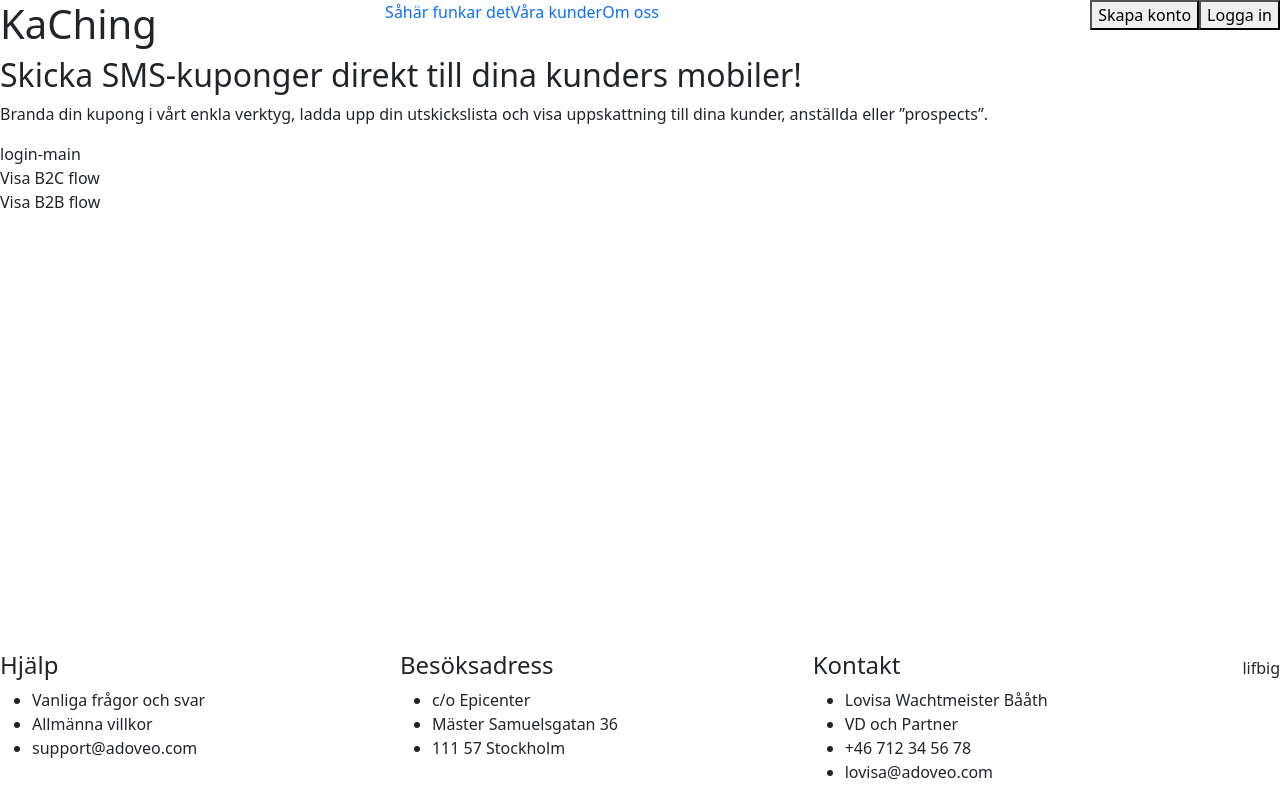
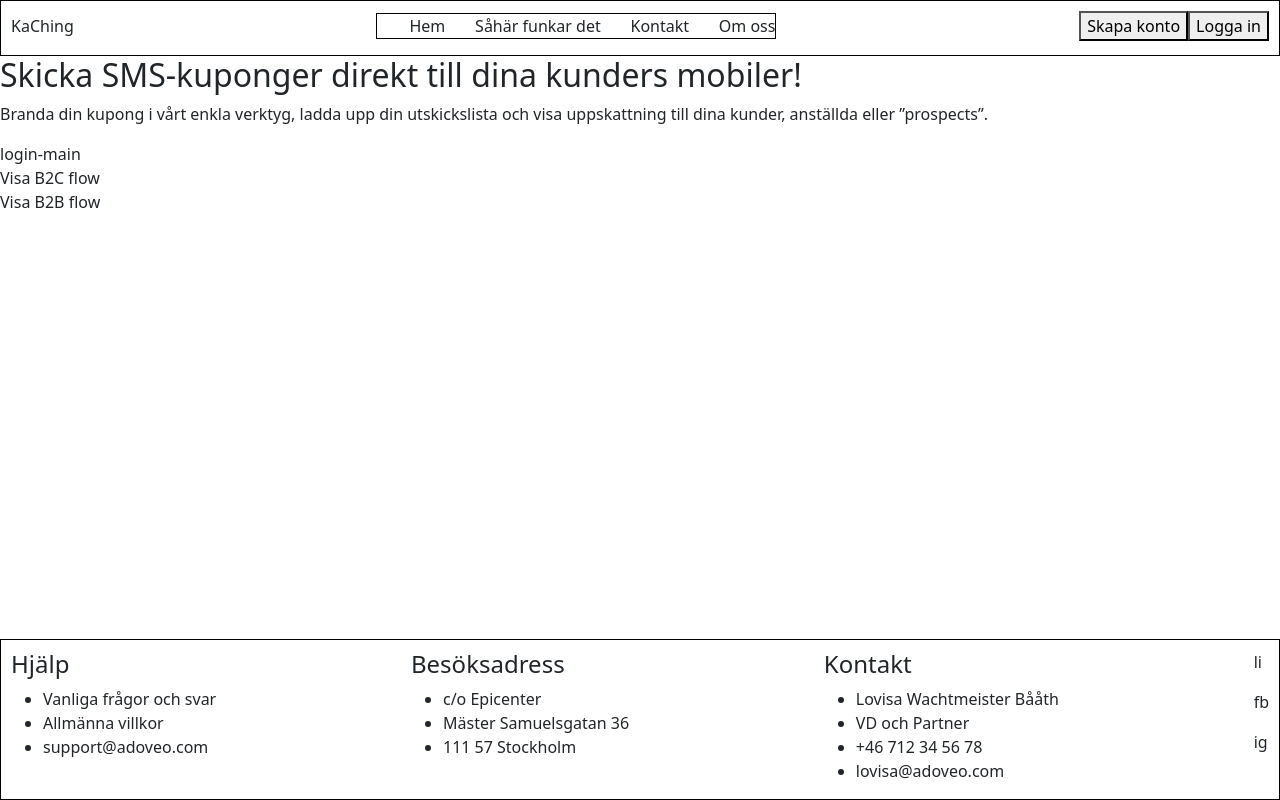
Before and after one commit to NagaVenkata/coupon-system-frontend, a React (Create React App) app: page / in a window 1280 px wide. Built offline with nearby package versions, Linux system fonts and the light colour scheme.

Commit message:
add css module and high level css to header and footer

```diff
--- a/src/components/footer/index.js
+++ b/src/components/footer/footer.js
@@ -1,9 +1,9 @@
 import React from 'react';
-import * as Styled from './index-style';
+import styles from './footer.module.css';
 
 export default function Footer() {
   return (
-    <Styled.Footer id='footer'>
+    <div id='footer' className={styles.footerWrapper}>
         <div>
           <h4>Hjälp</h4>
           <ul>
@@ -31,12 +31,12 @@ export default function Footer() {
               <li>lovisa@adoveo.com</li>
           </ul>
         </div>
-        <Styled.SomeIconWrapper id="some-icon-wrapper">
+        <div id="some-icon-wrapper">
           <p>li</p>
           <p>fb</p>
           <p>ig</p>
-        </Styled.SomeIconWrapper>
+        </div>
 
-    </Styled.Footer>
+    </div>
   )
 };
--- /dev/null
+++ b/src/components/footer/footer.module.css
@@ -0,0 +1,37 @@
+.footerWrapper {
+    width: 100%;
+    padding: 10px 10px 0px 10px;
+
+    display: flex;
+    flex-wrap: wrap;
+    justify-content: space-between;
+    position: absolute;
+    bottom: 0;
+
+    /* TODO remove later: */
+    border: 1px solid black;
+
+}
+
+
+
+
+
+
+
+
+/* export const Footer = styled.footer`
+    display: flex;
+    flex-wrap: wrap;
+    align-items: baseline;
+    justify-content: space-between;
+    width: 100%;
+    position: absolute;
+    bottom: 0;
+`;
+
+export const SomeIconWrapper = styled.div`
+  display: flex;
+  justify-content: space-between;
+  align-items: flex-end;
+`; */
--- a/src/components/footer/index-style.js
+++ /dev/null
@@ -1,17 +0,0 @@
-import styled from 'styled-components';
-
-export const Footer = styled.footer`
-    display: flex;
-    flex-wrap: wrap;
-    align-items: baseline;
-    justify-content: space-between;
-    width: 100%;
-    position: absolute;
-    bottom: 0;
-`;
-
-export const SomeIconWrapper = styled.div`
-  display: flex;
-  justify-content: space-between;
-  align-items: flex-end;
-`;
--- /dev/null
+++ b/src/components/header/header.js
@@ -0,0 +1,30 @@
+import React from 'react';
+import styles from './header.module.css';
+
+export default function Header() {
+
+  //add if userId exist -> hide register-btn + login-btn and show statistic+accountSetting
+
+  return (
+    <div id='header' className={styles.headerWrapper}>
+        <div id='logo'>KaChing</div>
+        <nav id='header-menu'>
+            <ul className={styles.menuWrapper}>
+                <li id='header-menu-item1'>Hem</li>
+                <li id='header-menu-item2'>Såhär funkar det</li>
+                <li id='header-menu-item3'>Kontakt</li>
+                <li id='header-menu-item4'>Om oss</li>
+            </ul>
+        </nav>
+        <div className='btnWrapper'>
+          <button id="register-btn">Skapa konto</button>
+          <button id="login-btn">Logga in</button>
+        </div>
+    </div>
+  )
+};
+
+//note if want several classNames with styled components -> use props..
+//add a href to li
+
+//NOTE: add multiple classNames: className={`${styles.flex} ${styles.menuWrapper}`}>
--- /dev/null
+++ b/src/components/header/header.module.css
@@ -0,0 +1,21 @@
+
+.headerWrapper {
+    padding: 10px 10px 0px 10px;
+    display: flex;
+    justify-content: space-between;
+    align-items: baseline;
+
+    /* TODO remove later: */
+    border: 1px solid black;
+}
+
+.menuWrapper {
+    display: flex;
+    justify-content: space-between;
+    list-style: none;
+    width: 400px;
+
+    /* TODO remove later: */
+    border: 1px solid black;
+
+}
--- a/src/components/header/index-style.js
+++ /dev/null
@@ -1,25 +0,0 @@
-import styled from 'styled-components';
-
-export const Header = styled.header`
-    display: flex;
-    justify-content: space-between;
-`;
-
-export const Logo = styled.h1`
-    width: 20%;
-`;
-
-export const Nav = styled.nav`
-    width: 50%;
-`;
-export const Ul = styled.ul`
-    list-style: none;
-    display: flex;
-
-`;
-
-export const A = styled.a`
-    text-decoration: none;
-    width: 30%;
-
-`;
--- a/src/components/header/index.js
+++ /dev/null
@@ -1,30 +0,0 @@
-import React from 'react';
-import * as Styled from './index-style';
-
-import RegisterBtn from '../../components/button/register-btn';
-import LoginBtn from '../../components/button/login-btn';
-
-export default function Header() {
-
-  //add if userId exist -> hide register-btn + login-btn and show statistic+accountSetting
-
-  return (
-    <Styled.Header id='header'>
-    {/* <Style /> */}
-        <Styled.Logo id='logo'>KaChing</Styled.Logo>
-        <Styled.Nav id='header-menu'>
-            <Styled.Ul>
-                <li id='header-menu-item1'><Styled.A href='www.adoveo.com'>Såhär funkar det</Styled.A></li>
-                <li id='header-menu-item2'><Styled.A href=''>Våra kunder</Styled.A></li>
-                <li id='header-menu-item3'><Styled.A href=''>Om oss</Styled.A></li>
-            </Styled.Ul>
-        </Styled.Nav>
-        <div className='btnWrapper'>
-          <button id="register-btn">Skapa konto</button>
-          <button id="login-btn">Logga in</button>
-        </div>
-    </Styled.Header>
-  )
-};
-
-//note if want several classNames with styled components -> use props..
--- a/src/domain/home/index.js
+++ b/src/domain/home/index.js
@@ -1,13 +1,13 @@
 import React, { useState } from 'react';
-import Header from '../../components/header/index';
+import Header from '../../components/header/header';
+
 import IntroSection from './intro-section';
 import LoginMain from './login-main';
 import RegisterMain from './register-main';
 import B2BFlow from './b2b-flow';
 import B2CFlow from './b2c-flow';
 
-
-import Footer from '../../components/footer/index';
+import Footer from '../../components/footer/footer';
 
 
 export default function Home() {
--- a/src/domain/home/register-main.js
+++ b/src/domain/home/register-main.js
@@ -2,6 +2,8 @@ import React from 'react'
 
 export default function RegisterMain() {
   return (
-    <div>show register</div>
+    <div>show register
+
+    </div>
   )
 }
--- a/src/domain/userpage/index.js
+++ b/src/domain/userpage/index.js
@@ -1,6 +1,6 @@
 import React, {useState, useEffect} from 'react';
-import Header from '../../components/header/index';
-import Footer from '../../components/footer/index';
+import Header from '../../components/header/header';
+import Footer from '../../components/footer/footer';
 
 export default function UserPage() {
 
```
Also changed, not shown: src/components/main/index-style.js (deleted, +0 -10 lines).
